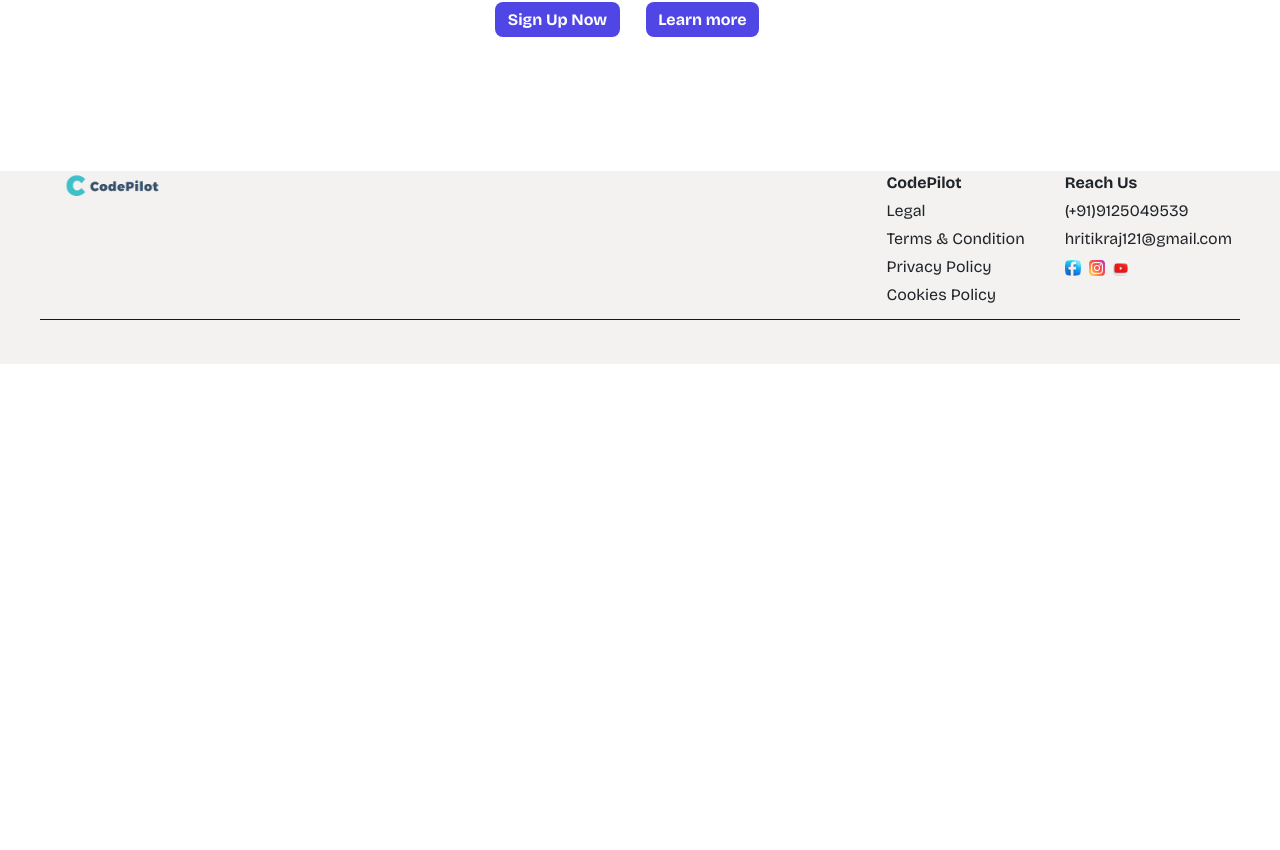
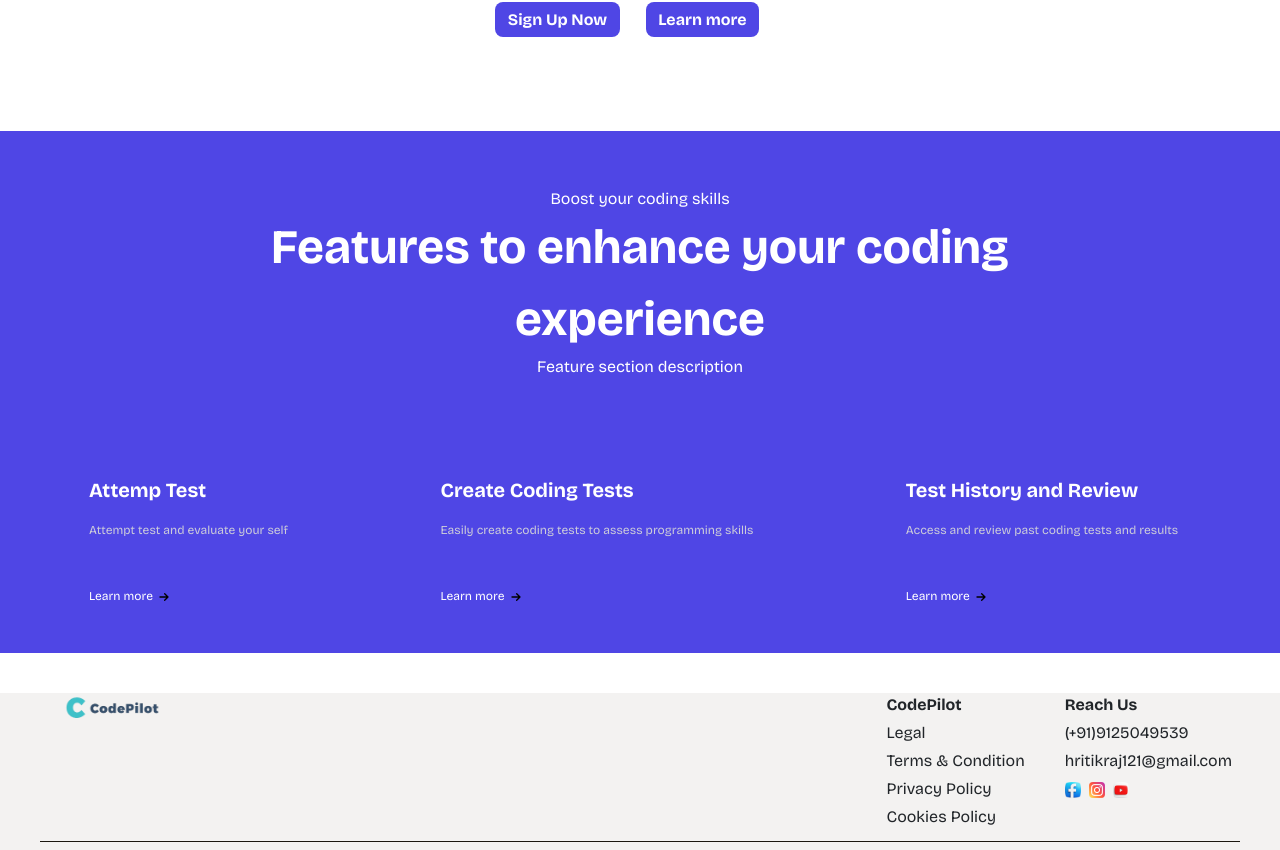
Before and after one commit to ishitatrivedi-dell/CodePilot, a React (Vite) app in the folder Frontend/: page / in a window 1280 px wide. Shown: the part 377-1227 px from the top of the page. Before the commit the page ends 800 px from the top, so only its background shows below. Built offline with nearby package versions, Linux system fonts and the light colour scheme; a web font is replaced by a local one.

Commit message:
Add features component of the CodePilot

```diff
--- a/Frontend/src/App.jsx
+++ b/Frontend/src/App.jsx
@@ -2,6 +2,7 @@ import { useState } from 'react'
 import Navbar from './components/Navbar.jsx'
 import Footer from './components/Footer.jsx'
 import HeroSection from './components/HeroSection.jsx'
+import Features from './components/Features.jsx'
 import {
   BrowserRouter as Router,
   Routes,
@@ -18,6 +19,7 @@ function App() {
       <Router>
         <Navbar/>
         <HeroSection/>
+        <Features/>
         <Footer/>
       </Router>
     </>
--- /dev/null
+++ b/Frontend/src/components/Features.jsx
@@ -0,0 +1,63 @@
+import React from 'react'
+import arrow from '../assets/arrow.svg'
+import '../css/Features.css'
+
+
+function Features() {
+  return (
+    <>
+      <div className="features">
+        <div className="features-up">
+          <div className="sub-heading-1">
+            <p>Boost your coding skills</p>
+          </div>
+          <div className="heading">
+            <p>Features to enhance your coding experience</p>
+          </div>
+          <div className="sub-heading-2">
+            <p>Feature section description</p>
+          </div>
+        </div>
+        <div className="features-down">
+          <div className="feat">
+            <div className="feat-1">
+              <p>Attemp Test</p>
+            </div>
+            <div className="feat-2">
+              <p>Attempt test and evaluate your self</p>
+            </div>
+            <div className="feat-3">
+              <p>Learn more <img src={arrow} alt="" id="arr-image"/></p>
+            </div>
+          </div>
+          <div className="feat">
+            <div className="feat-1">
+              <p>Create Coding Tests</p>
+            </div>
+            <div className="feat-2">
+              <p>Easily create coding tests to assess programming skills</p>
+            </div>
+            <div className="feat-3">
+              <p>Learn more <img src={arrow} alt="" /></p>
+            </div>
+          </div>
+          <div className="feat">
+            <div className="feat-1">
+              <p>Test History and Review</p>
+            </div>
+            <div className="feat-2">
+              <p>Access and review past coding tests and results</p>
+            </div>
+            <div className="feat-3">
+              <p>Learn more <img src={arrow} alt="" /></p>
+            </div>
+          </div>
+
+
+        </div>
+      </div>
+    </>
+  )
+}
+
+export default Features
--- /dev/null
+++ b/Frontend/src/css/Features.css
@@ -0,0 +1,57 @@
+.features{
+    display: flex;
+    flex-direction: column;
+    background-color: #4F46E5;
+    color: #ffffff;
+    padding-top: 4vh;
+}
+
+.features-up{
+    padding: 3vh 20vw;
+    text-align: center;
+}
+
+.sub-heading-1, .sub-heading-2{
+    font-size: 2vh;
+}
+
+.heading p{
+    font-weight: bold;
+    font-size: 6vh;
+}
+
+.features-down{
+    padding: 9vh 2vw 6vh 1vw;
+    display: flex;
+    flex-direction: row;
+    justify-content: space-around;
+}
+
+.feat{
+    display: flex;
+    flex-direction: column;
+    /* padding-left: 2vh; */
+}
+
+.feat-1{
+    font-size: 2.5vh;
+    font-weight: bold;
+}
+
+.feat-2{
+    margin-top: 2vh;
+    margin-bottom: 6vh;
+    color: #ccccd9;
+}
+.feat-2, .feat-3 p{
+    font-size: 1.5vh;
+}
+
+#arr-image{
+    fill: white;
+}
+
+.feat-3 p img{
+    height: auto;
+    width: 2vh;
+}
--- a/Frontend/src/index.css
+++ b/Frontend/src/index.css
@@ -7,4 +7,7 @@ ul {
     margin: 0;
     padding: 0;
     font-family: Bricolage Grotesque;
+    /* box-sizing: border-box; */
+
+
 }
```
Also changed, not shown: Frontend/src/assets/arrow.svg (added).
